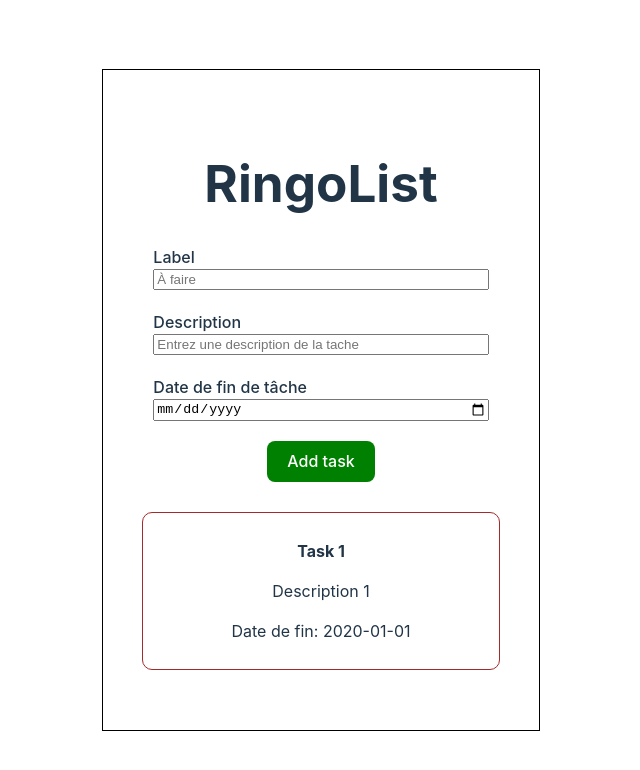
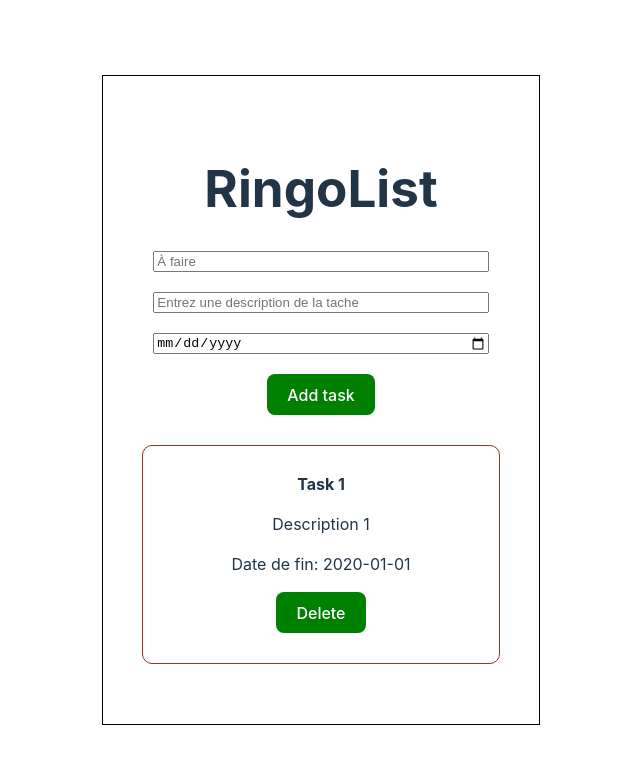
Before and after one commit to stephanemalho/ringo-test, a React (Vite) app: page / in a window 1280 px wide. Shown: the top 770 px of the page, without its empty margins (370-1010 px from the left). Built offline with nearby package versions, Linux system fonts and the light colour scheme; the HTML template or start-up script is replaced by a standard one.

Commit message:
♻️ F03: add empty objet to newState hook

```diff
--- a/src/components/pages/home/taskForm/Form.jsx
+++ b/src/components/pages/home/taskForm/Form.jsx
@@ -2,19 +2,19 @@
 import { useState } from "react";
 import InputsTask from "./detail/InputsTask";
 import { getTextInputConfig } from "./detail/inputsConfig";
-import { EMPTY_TASK } from "../../../../constants/constants";
 
 const Form = () => {
   // STATE
-  const [newTask, setNewTask] = useState(EMPTY_TASK);
+  const [newTask, setNewTask] = useState({});
 
   const handleTaskCreate = async (event) => {
     event.preventDefault();
-    console.log("NewTask " , newTask);
+    console.log(newTask);
   };
 
   function handleChange(e) {
     const { name, value } = e.target;
+    console.log(name, value);
     setNewTask((prevTask) => ({
       ...prevTask,
       [name]: value,
@@ -29,7 +29,7 @@ const Form = () => {
           key={input.id}
           value={newTask[input.name]}
           onChange={handleChange}
-          labelValue={input.name}
+          label={input.name}
           id={input.id}
           type={input.type}
           name={input.name}
--- a/src/components/pages/home/tasks/detail/Task.jsx
+++ b/src/components/pages/home/tasks/detail/Task.jsx
@@ -3,12 +3,18 @@ import { styled } from "styled-components"
 
 
 // eslint-disable-next-line react/prop-types
-const Task = ({label, description, endDate}) => {
+const Task = ({key, label, description, endDate}) => {
+
+  const handleDelete = () => {
+    console.log('delete')
+  }
+
   return (
-    <TaskStyled className="task-style">
+    <TaskStyled key={key} className="task-style">
         <p>{label}</p>
         <p>{description}</p>
         <p>Date de fin: {endDate}</p>
+        <button onClick={handleDelete}>Delete</button>
     </TaskStyled>
   )
 }
```
